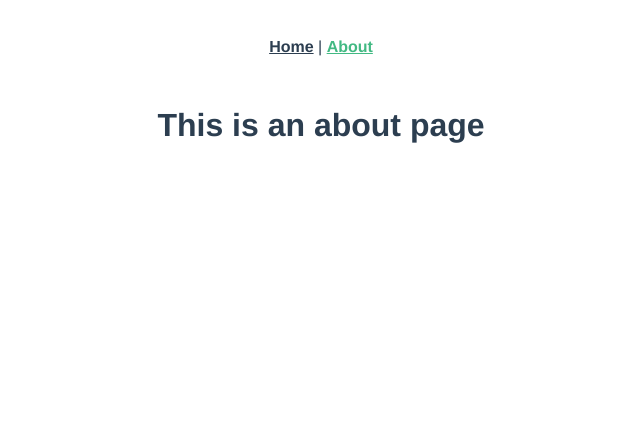
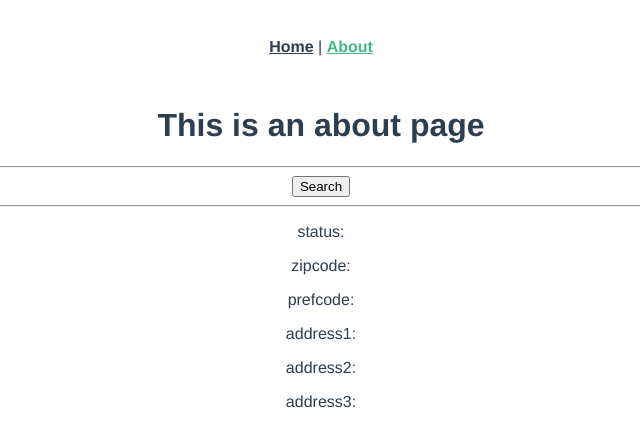
Before and after one commit to yutakamurata-eizo/vue-element-project, a Vue app: page /about in a window 1280 px wide. Shown: the top 446 px of the page, without its empty margins (319-959 px from the left). Built offline with nearby package versions, Linux system fonts and the light colour scheme.

Commit message:
Axiosの導入・設定

```diff
--- a/package.json
+++ b/package.json
@@ -9,6 +9,7 @@
     "test:unit": "vue-cli-service test:unit"
   },
   "dependencies": {
+    "axios": "^0.19.0",
     "core-js": "^2.6.5",
     "vue": "^2.6.10",
     "vue-router": "^3.0.3",
--- /dev/null
+++ b/src/components/ZipSearch.vue
@@ -0,0 +1,52 @@
+<template>
+  <div class="about">
+    <button @click="doSearch">
+      Search
+    </button>
+    <hr />
+    <p>status: {{ result.status }}</p>
+    <p>zipcode: {{ result.zipcode }}</p>
+    <p>prefcode: {{ result.prefcode }}</p>
+    <p>address1: {{ result.address1 }}</p>
+    <p>address2: {{ result.address2 }}</p>
+    <p>address3: {{ result.address3 }}</p>
+  </div>
+</template>
+
+<script>
+export default {
+  name: 'ZipSearch',
+  data: () => {
+    return {
+      result: {
+        status: null,
+        zipcode: '',
+        prefcode: '',
+        address1: '',
+        address2: '',
+        address3: ''
+      }
+    }
+  },
+  methods: {
+    doSearch () {
+      this.$axios
+        .get('/zipcode.json')
+        .then(res => {
+          // console.log(res)
+          const dt = res.data.results[0]
+          // console.log(dt)
+          this.result.status = res.data.status
+          this.result.zipcode = dt.zipcode
+          this.result.prefcode = dt.prefcode
+          this.result.address1 = dt.address1
+          this.result.address2 = dt.address2
+          this.result.address3 = dt.address3
+        })
+        .catch(err => {
+          console.log(err)
+        })
+    }
+  }
+}
+</script>
--- a/src/main.js
+++ b/src/main.js
@@ -2,8 +2,11 @@ import Vue from 'vue'
 import App from './App.vue'
 import router from './router'
 import store from './store'
+import axios from 'axios'
 
 Vue.config.productionTip = false
+
+Vue.prototype.$axios = axios
 
 new Vue({
   router,
--- a/src/views/About.vue
+++ b/src/views/About.vue
@@ -1,5 +1,18 @@
 <template>
   <div class="about">
     <h1>This is an about page</h1>
+    <hr />
+    <ZipSearch />
   </div>
 </template>
+
+<script>
+import ZipSearch from '@/components/ZipSearch.vue'
+
+export default {
+  name: 'about',
+  components: {
+    ZipSearch
+  }
+}
+</script>
```
Also changed, not shown: public/zipcode.json (added, +16 -0 lines), 1 other file (tests, documents, lock files or other folders).
